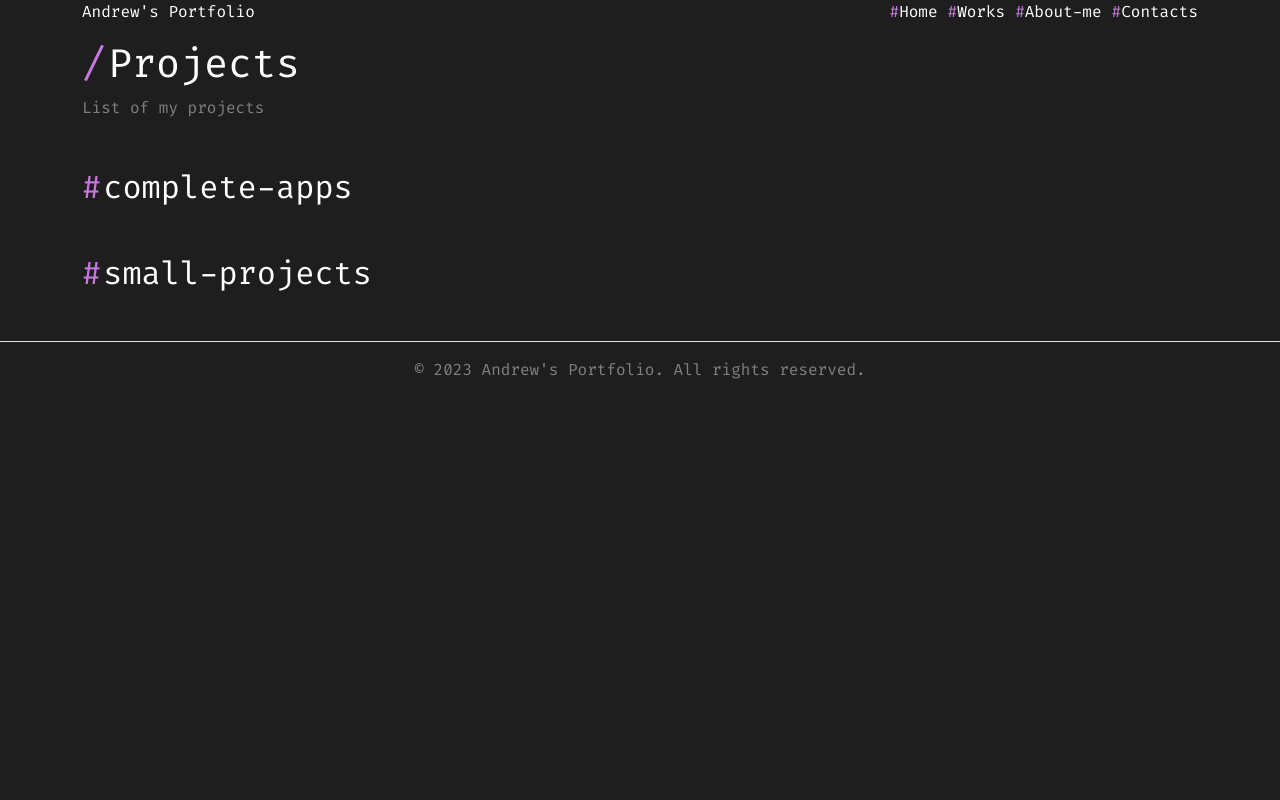
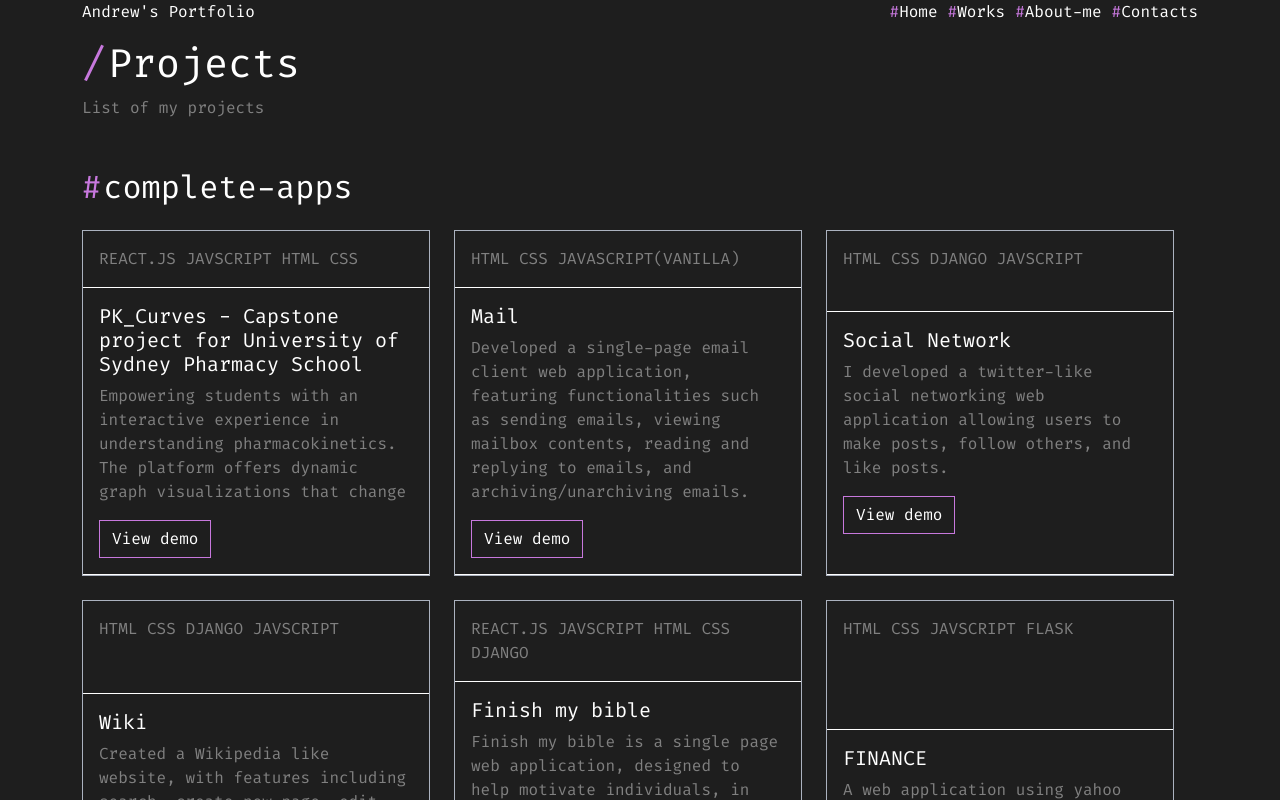
Before and after one commit to andrewadi24/portfolio, a React (Create React App) app: page /project in a window 1280 px wide. Shown: the top 800 px of the page. Built offline with nearby package versions, Linux system fonts and the light colour scheme.

Commit message:
added projects

```diff
--- a/src/App.css
+++ b/src/App.css
@@ -283,12 +283,14 @@ p {
     display: none;
   }
 }
-.first-line{
+
+.first-line {
   width: 24px;
   height: 5px;
   background-color: whitesmoke;
   margin: 0 auto;
 }
+
 .second-line {
   width: 16px;
   height: 5px;
@@ -296,10 +298,12 @@ p {
   margin-top: 2px;
   margin-left: 8px;
 }
-.hidden{
+
+.hidden {
   display: none;
 }
-.menu{
+
+.menu {
   top: 0px;
   left: 0px;
   height: 100vh;
@@ -309,13 +313,45 @@ p {
   margin: auto;
   margin: 0px;
   padding: 10px;
+  z-index: 1;
 }
-.hover:hover{
+
+.hover:hover {
   cursor: pointer;
 }
-.menu ul li{
+
+.menu ul li {
   display: block;
 }
+
 .menu-container {
   margin: auto;
 }
+
+/* Styles for .limit scrollbar */
+/* Styles for .limit scrollbar */
+.limit {
+  overflow-y: auto;
+  max-height: 200px;
+
+  /* Firefox scrollbar styles */
+  scrollbar-width: thin;
+  scrollbar-color: #888 #f1f1f1;
+}
+
+/* WebKit scrollbar styles */
+.limit::-webkit-scrollbar {
+  width: 10px;
+}
+
+.limit::-webkit-scrollbar-track {
+  background: #f1f1f1;
+}
+
+.limit::-webkit-scrollbar-thumb {
+  background: #C778DD; /* Updated color for the scrollbar handle */
+}
+
+.limit::-webkit-scrollbar-thumb:hover {
+  background: #9558B2; /* Adjusted color on hover */
+}
--- a/src/Components/MyCard.js
+++ b/src/Components/MyCard.js
@@ -2,14 +2,16 @@ import React from 'react'
 
 const MyCard = ({ stack, title, text, demo }) => {
     return (
-        <div className='col-lg-4 mt-4'>
+        <div className='col-lg-4 d-flex mt-4'>
             <div class="card">
                 <div className="card-body">
                     <p className='m-0'>{stack}</p>
                 </div>
                 <div class="card-body">
-                    <h5 class="card-title">{title}</h5>
-                    <p class="card-text">{text}</p>
+                    <div className='limit mb-3'>
+                        <h5 class="card-title">{title}</h5>
+                        <p class="card-text">{text}</p>
+                    </div>
                     <a href={demo} target='_blank'><button class="btn btn-primary">View demo</button></a>
                 </div>
             </div>
--- a/src/Components/ProjectPage.js
+++ b/src/Components/ProjectPage.js
@@ -1,4 +1,5 @@
 import React from 'react'
+import MyCard from './MyCard'
 
 const ProjectPage = () => {
     return (
@@ -8,16 +9,19 @@ const ProjectPage = () => {
 
             <div className='row mt-5'>
                 <h2 className='h1_before'>complete-apps</h2>
-                <div className=''>
-
+                <div className='my-card-container row'>
+                    <MyCard stack="REACT.JS JAVSCRIPT HTML CSS" title="PK_Curves - Capstone project for University of Sydney Pharmacy School" text="Empowering students with an interactive experience in understanding pharmacokinetics. The platform offers dynamic graph visualizations that change in real-time based on user input, providing immediate insights into complex pharmacological equations." demo="https://andrewadi24.github.io/pharmacokinetics/"></MyCard>
+                    <MyCard stack="HTML CSS JAVASCRIPT(VANILLA)" title="Mail" text="Developed a single-page email client web application, featuring functionalities such as sending emails, viewing mailbox contents, reading and replying to emails, and archiving/unarchiving emails." demo="https://www.youtube.com/watch?v=r4n5TYmTohM"></MyCard>
+                    <MyCard stack="HTML CSS DJANGO JAVSCRIPT" title="Social Network" text="I developed a twitter-like social networking web application allowing users to make posts, follow others, and like posts." demo="https://www.youtube.com/watch?v=MSWup0VUEOY"></MyCard>
+                    <MyCard stack="HTML CSS DJANGO JAVSCRIPT" title="Wiki" text="Created a Wikipedia like website, with features including search, create new page, edit page, view page, and markdown to html conversion." demo="https://www.youtube.com/watch?v=aEo8diFQGbE"></MyCard>
+                    <MyCard stack="REACT.JS JAVSCRIPT HTML CSS DJANGO" title="Finish my bible" text="Finish my bible is a single page web application, designed to help motivate individuals, in completing the bible for the first time. Recognizing that it is important to stay consistent, the application offers features such as:Personalized user settings, Progress tracking, Reading suggestions, Weekly reports,Reading history" demo="https://www.youtube.com/watch?v=jHcQ3_PZQ2k"></MyCard>
+                    <MyCard stack="HTML CSS JAVSCRIPT FLASK" title="FINANCE" text="A web application using yahoo API to learn about stocks." demo="https://www.youtube.com/watch?v=jHcQ3_PZQ2k"></MyCard>
                 </div>
             </div>
 
             <div className='row mt-5'>
                 <h2 className='h1_before'>small-projects</h2>
-                <div className=''>
-
-                </div>
+                <div className=''></div>
             </div>
         </div>
     )
--- a/src/Components/Skills.js
+++ b/src/Components/Skills.js
@@ -6,6 +6,7 @@ const Skills = () => {
     let tools_list = ["Git", "VSCode", "Linux", "Figma"]
     let database_list = ["MySQL", "MongoDB"]
     let framework_list = ["React", "Node.js", "Express.js", "Flask", "Django"]
+    let software_practices_list = ["Agile", "Object-Oriented programming", "Responsive Web Design", "RESTful API", "CI/CD"]
     return (
         <div className='container mt-5'>
             <h1 className='h1_before'>Skills</h1>
@@ -19,6 +20,7 @@ const Skills = () => {
                         <SkillCard title="Databases" skill_list={database_list}></SkillCard>
                         <SkillCard title="Languages" skill_list={language_list}></SkillCard>
                         <SkillCard title="Frameworks" skill_list={framework_list}></SkillCard>
+                        <SkillCard title="Software Development Practices" skill_list={software_practices_list}></SkillCard>
                     </div>
                 </div>
             </div>
```
